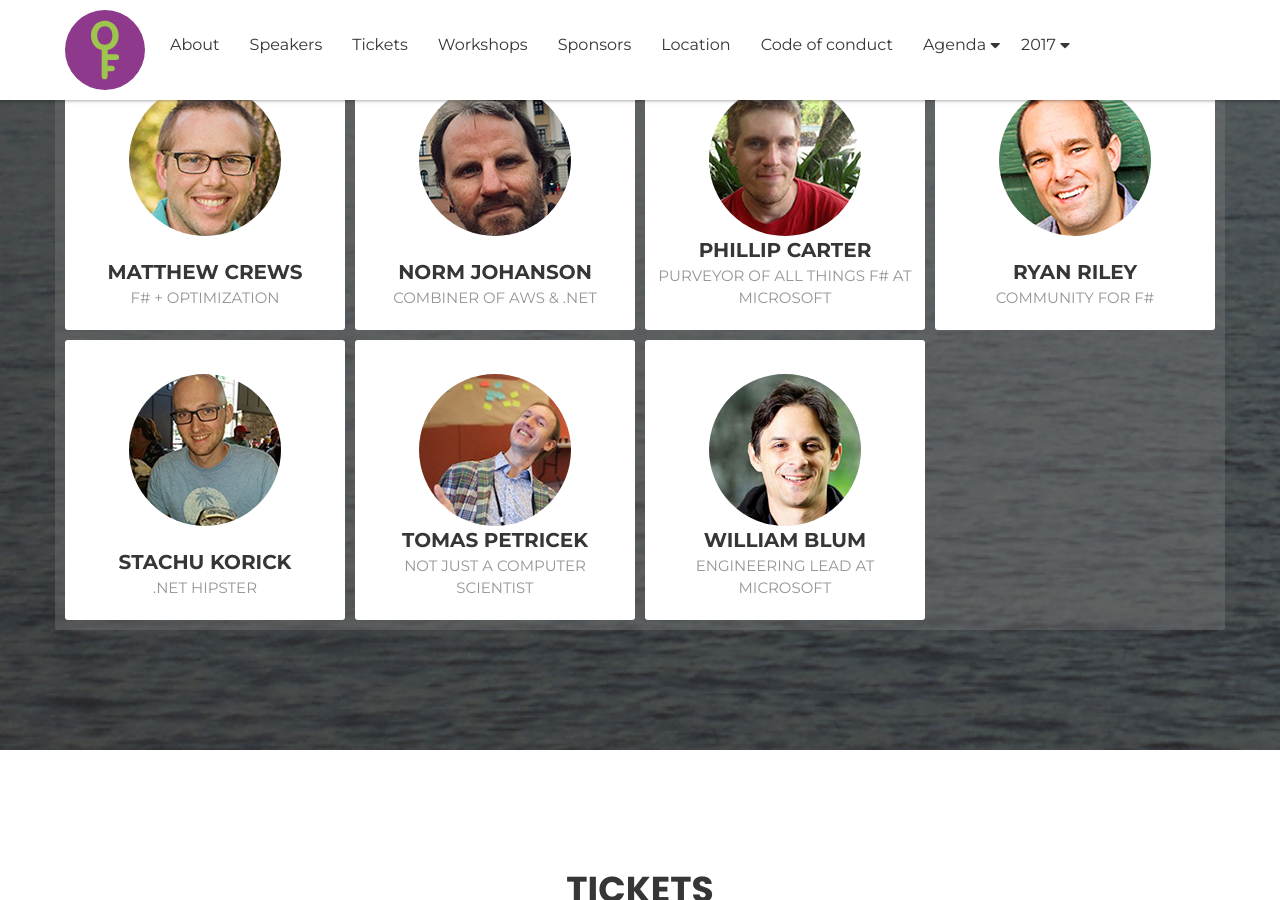
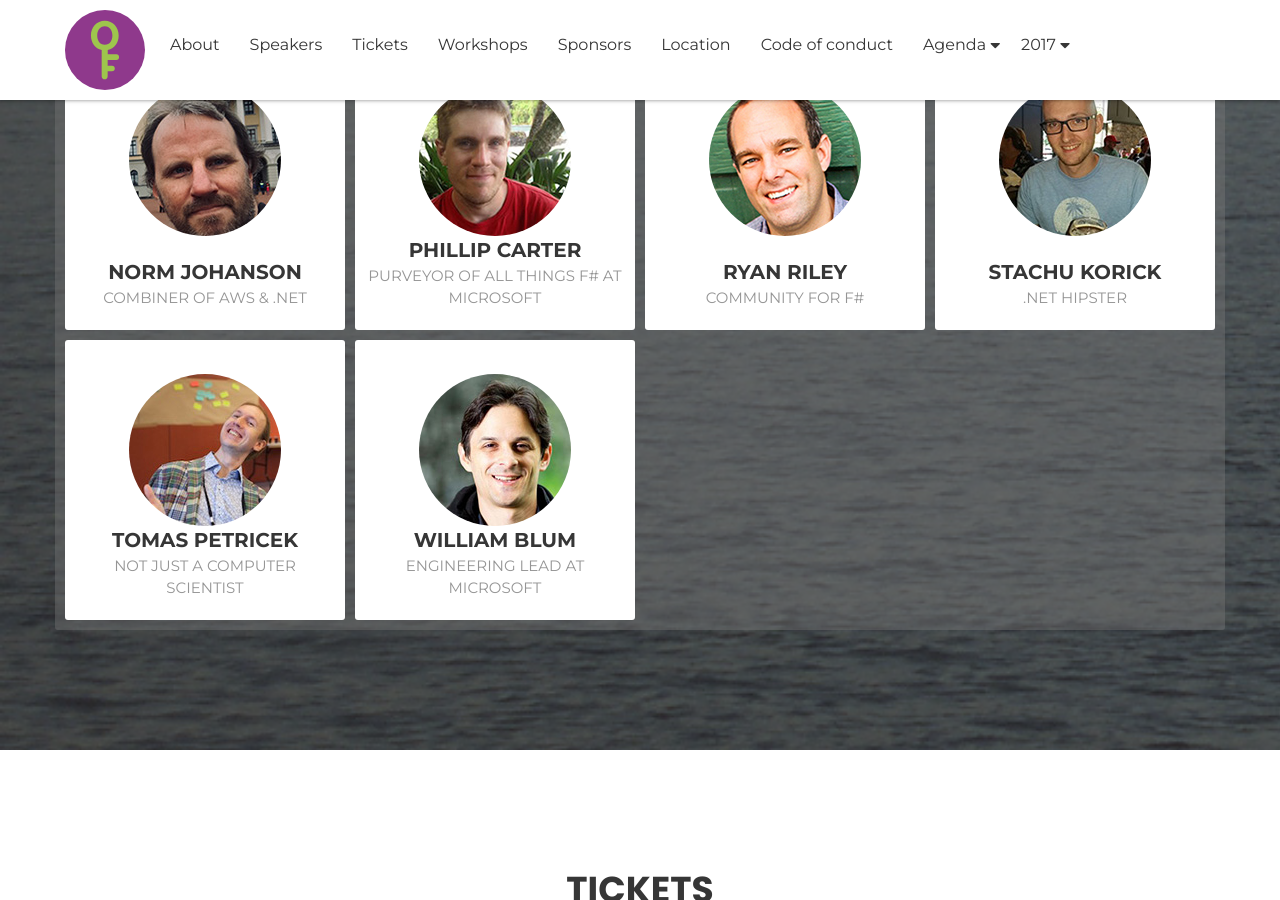
Before and after one commit to open-fsharp/open-fsharp.github.io, a Jekyll site: the page built from index.html, in a window 1280 px wide and 900 px high, scrolled down 2867 px. Built offline with Jekyll 4.4.1, drawn with Linux system fonts in a browser that asks for light colours; nearby versions of some CDN libraries; the list of posts is cut into pages by our own code; comment, search, counter and statistics services are not loaded.

Commit message:
remove speaker

```diff
--- a/index.html
+++ b/index.html
@@ -475,26 +475,6 @@ title: Home
 					<div class="row">
 						<div class="speaker-item">
 							<div class="speaker-thumb">
-								<a href="{{ site.baseurl }}speakers/matthew-crews/"><img src="{{ site.baseurl }}public/assets/speakers/2018/matthew-crews.jpg" alt="Matthew Crews"></a>
-							</div><!-- /.speaker-thumb -->
-							<div class="speaker-content">
-								<a href="{{ site.baseurl }}speakers/matthew-crews/" class="speaker-name">MATTHEW CREWS</a>
-								<p class="designation">F# + OPTIMIZATION</p>
-							</div>
-							<div class="speaker-social">
-								<ul class="social-media">
-									<li><a href="https://twitter.com/McCrews"><i class="fab fa-twitter"></i></a></li>
-									<li><a href="http://matthewcrews.com/"><i class="fas fa-rss"></i></a></li>
-								</ul>
-							</div>
-						</div><!-- /.speaker-item -->
-					</div><!-- /.row -->
-				</div><!-- /.col-sm-6 col-md-3 -->
-
-				<div class="col-sm-6 col-md-3">
-					<div class="row">
-						<div class="speaker-item">
-							<div class="speaker-thumb">
 								<a href="{{ site.baseurl }}speakers/norm-johanson/"><img src="{{ site.baseurl }}public/assets/speakers/2018/norm-johanson.jpg" alt="Norm Johanson"></a>
 							</div><!-- /.speaker-thumb -->
 							<div class="speaker-content">
```
Also changed, not shown: agenda/conference.md (+4 -7 lines).
